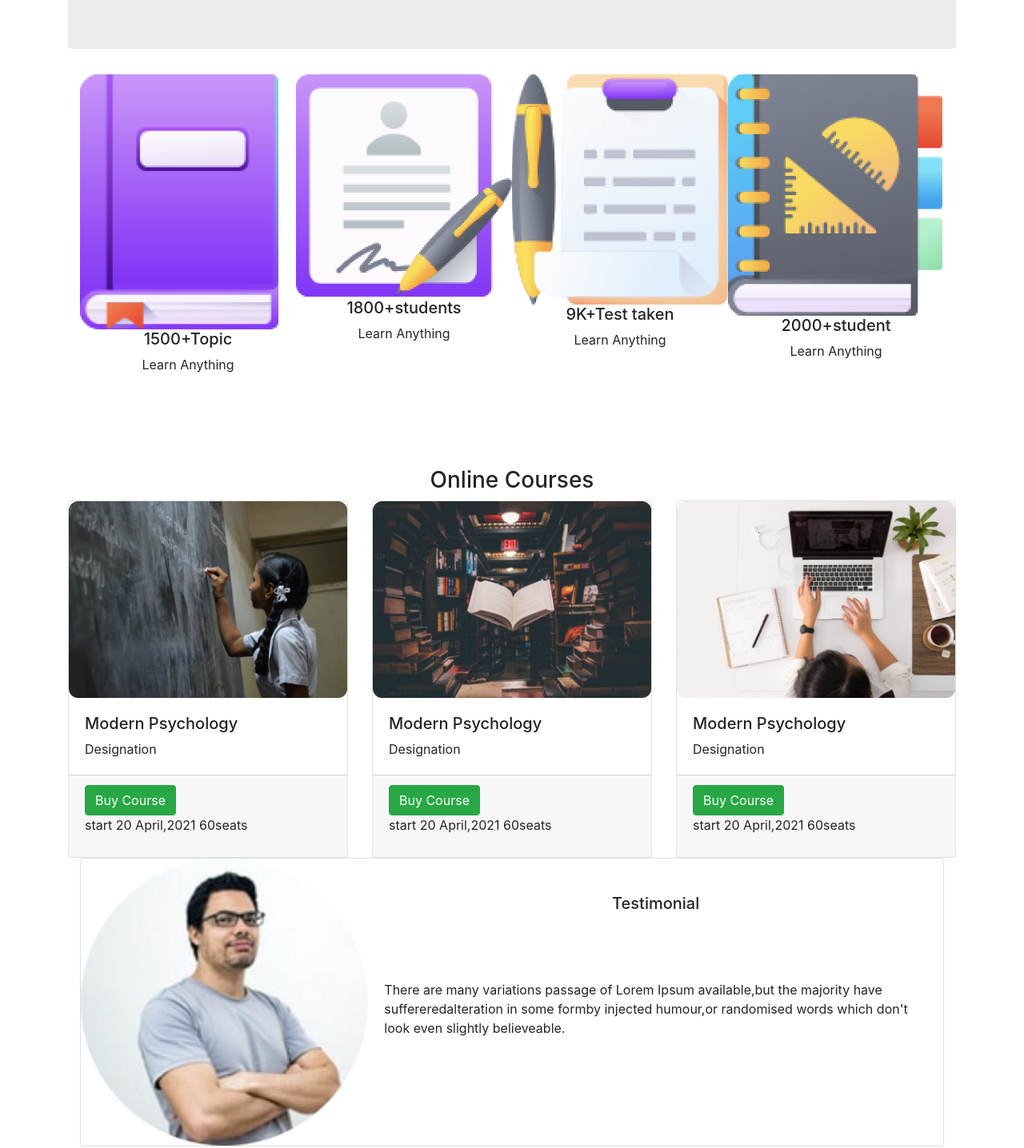
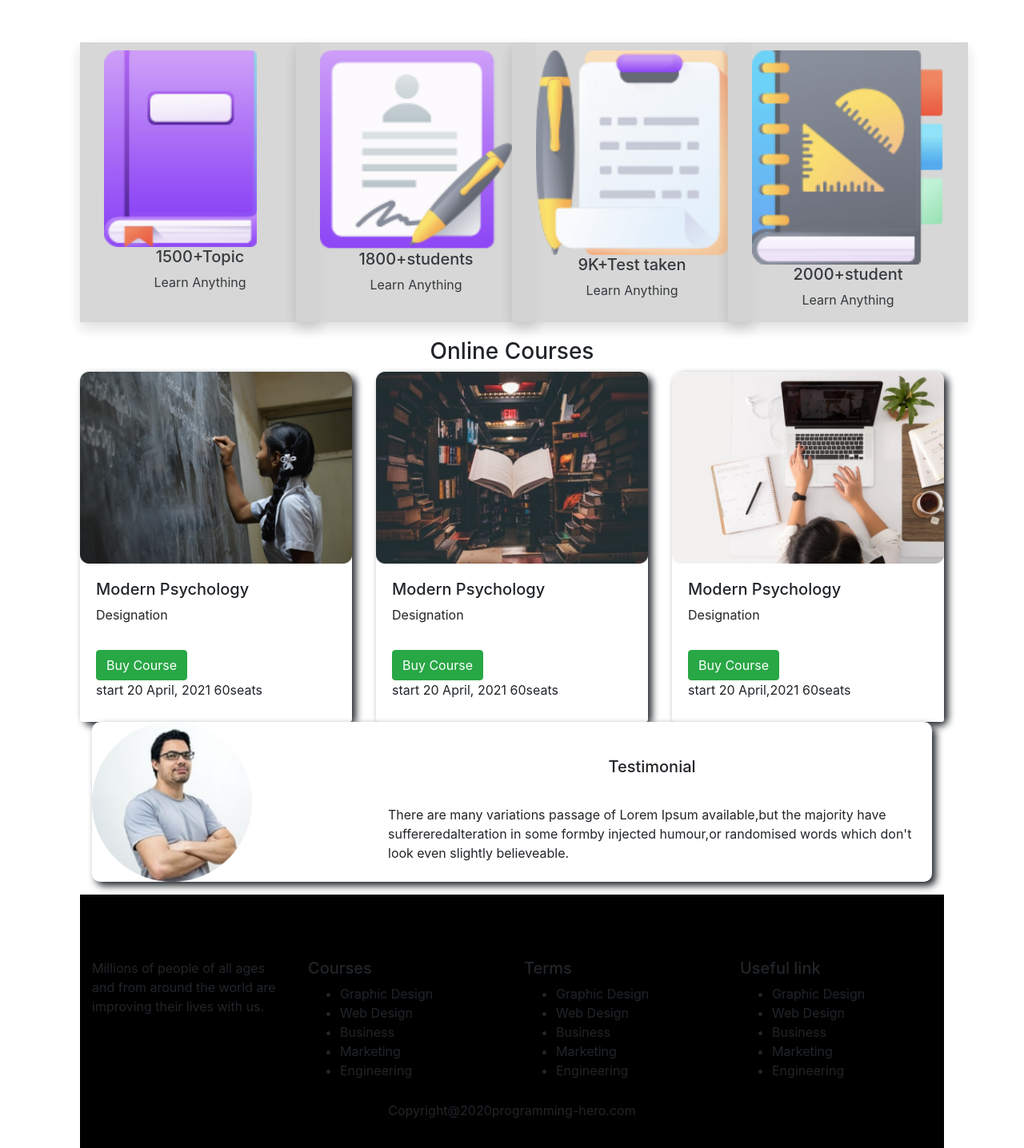
Before and after one commit to sanjictg/E-School-Site, a plain HTML site: page index.html in a window 1280 px wide. Shown: the part 576-2012 px from the top of the page at 80% size. Drawn offline with nearby package versions, Linux system fonts and the light colour scheme.

Commit message:
more competitive

```diff
--- a/index.html
+++ b/index.html
@@ -55,24 +55,31 @@
       <div class="container">
         <div class="d-flex">
           <div class="w-25">
-           <img src="icon/book.png" class="img-fluid rounded-0" alt="...">
+            <div class="shadow">
+           <img src="icon/book (1).png" class="img-fluid rounded-0 d-flex justify-content-between" alt="...">
            <h5 class="d-flex justify-content-center">1500+Topic</h5>
            <p class="d-flex justify-content-center">Learn Anything</p>
+            </div>
+            </div>
 
-          </div>
           <div class="w-25">
-           <img src="icon/Student.png" class="img-fluid rounded-0" alt="...">
+            <div class="shadow">
+           <img src="icon/student(1).png" class="img-fluid rounded-0 " alt="...">
            <h5 class="d-flex justify-content-center">1800+students</h5>
            <p class="d-flex justify-content-center">Learn Anything</p>
+           </div>
 
           </div>
           <div class="w-25 ml-auto">
-           <img src="icon/Test.png" class="img-fluid rounded-0" alt="...">
+            <div class="shadow">
+           <img src="icon/Test (1).png" class="img-fluid rounded-0" alt="...">
            <h5 class="d-flex justify-content-center">9K+Test taken</h5>
            <p class="d-flex justify-content-center">Learn Anything</p>
           </div>
+        </div>
           <div class="w-25 ml-auto">
-            <img src="icon/Students.png" class="img-fluid rounded-0" alt="...">
+            <div class="shadow">
+            <img src="icon/Students (1).png" class="img-fluid rounded-0" alt="...">
             <h5 class="d-flex justify-content-center">2000+student</h5>
             <p class="d-flex justify-content-center">Learn Anything</p>
            </div>
@@ -93,7 +100,7 @@
                   </div>
                   <div class="card-footer">
                     <button class="buy-now-button btn btn-success">Buy Course</button>
-                    <p> start 20 April,2021  60seats</p>
+                    <p>start 20 April, 2021  60seats</p>
                   </div>
                 </div>
                 <div class="card">
@@ -105,7 +112,7 @@
                   </div>
                   <div class="card-footer">
                     <button class="buy-now-button btn btn-success">Buy Course</button>
-                    <p> start 20 April,2021  60seats</p>
+                    <p> start 20 April, 2021  60seats</p>
                   </div>
                 </div>
                 <div class="card">
@@ -122,14 +129,14 @@
                 </div>
               </div>
               <div class="container">
-              <div class="card mb-3" style="max-width: 1200px;">
+              <div class="card mb-3" style="max-width: 1200x;">
                 <div class="row no-gutters">
                   <div class="col-md-4">
                     <img src="images/Man (1).png" class="card-img" alt="...">
                   </div>
                   <div class="col-md-8">
                     <div class="card-body">
-                      <h5 class="card-title  d-flex justify-content-center bg-gradient-dark"><br>Testimonial</h5><br><br><br>
+                      <h5 class="card-title  d-flex justify-content-center bg-gradient-dark"><br>Testimonial</h5><br>
                       <p class="card-text">There are many variations passage of Lorem Ipsum available,but the majority have suffereredalteration in some formby injected humour,or randomised words which don't look even slightly believeable.</p>
 
                     </div>
@@ -139,13 +146,14 @@
               </div>
               <footer>
                 <div class="footer-top">
-                <div class="container">
+                  <div class="container">
+
                 <div class="row">
                 <div class="col-md-3 col-sm-6 col-xs-12 segment-one">
-                <p>Millions of people of all ages and from around the world are improving their lives with us.</p>
+                <p> Millions of people of all ages and from around the world are improving their lives with us.</p>
                 </div>
                 <div class="col-md-3 col-sm-6 col-xs-12 segment-two">
-                <h2>Courses</h2>
+                <h5 class="d-flex ">Courses</h5>
                 <ul>
                 <li><a href="#"></a>Graphic Design</li>
                 <li><a href="#"></a>Web Design</li>
@@ -155,7 +163,7 @@
                 </ul>
                 </div>
                 <div class="col-md-3 col-sm-6 col-xs-12 segment-three">
-                <h2>Terms</h2>
+                <h5>Terms</h5>
                 <ul>
                 <li><a href="#"></a>Graphic Design</li>
                 <li><a href="#"></a>Web Design</li>
@@ -165,7 +173,7 @@
                 </ul>
                 </div>
                 <div class="col-md-3 col-sm-6 col-xs-12 segment-four">
-                <h2>Useful link</h2>
+                <h5>Useful link</h5>
                 <ul>
                 <li><a href="#"></a>Graphic Design</li>
                 <li><a href="#"></a>Web Design</li>
@@ -177,9 +185,10 @@
                 </div>
                 </div>
 
+                <div>
                 <p class="fotter-bottom-text">Copyright@2020programming-hero.com</p>
                  </footer>
-</div>
+                </div>
 
     <script src="https://code.jquery.com/jquery-3.5.1.slim.min.js" integrity="sha384-DfXdz2htPH0lsSSs5nCTpuj/zy4C+OGpamoFVy38MVBnE+IbbVYUew+OrCXaRkfj" crossorigin="anonymous"></script>
     <script src="https://cdn.jsdelivr.net/npm/popper.js@1.16.0/dist/umd/popper.min.js" integrity="sha384-Q6E9RHvbIyZFJoft+2mJbHaEWldlvI9IOYy5n3zV9zzTtmI3UksdQRVvoxMfooAo" crossorigin="anonymous"></script>
--- a/style.css
+++ b/style.css
@@ -7,16 +7,40 @@
     border: none;
 }
 .container{
-   margin-bottom: 100px;
+   margin-bottom: 10px;
+
+}
+.shadow{
+    background-color: lightgrey;
+    padding: 10px 30px;
+    margin-top: 50px;
+    width: 300px;
+    height: 350px;
+    margin-bottom: 10px;
+    opacity: 0.9;
+    transition: 0.3s;
+}
+.card{
+    border: none;
+    border-radius: 10px;
+    box-shadow: 5px 5px 10px;
+}
+.card-img{
+    width: 200px;
+}
+
+.card-footer{
+    background-color: white;
+    border-top: none;
 }
 .p{
-    color: darkgrey;
+    color: white
     line height: 25px;
 }
-.h2{
+.h5{
     color: white;
 }
-.h2{
+.h5{
     font-size: 18px;
 }
 .footer-top{
@@ -27,4 +51,5 @@
     text-align: center;
     background: #000
     line-height: 75px;
+
 }
```
Also changed, not shown: ICON/Students (1).png (added), ICON/Test (1).png (added), ICON/book (1).png (added), ICON/student(1).png (added).
